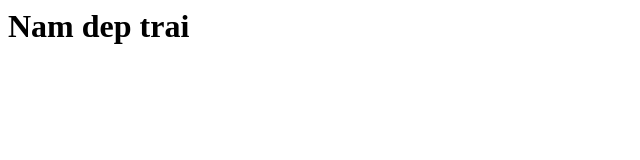
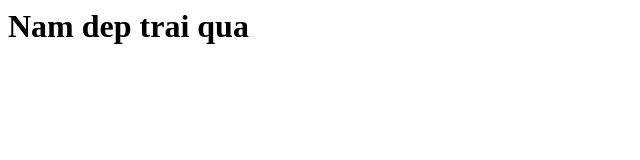
Before and after one commit to nhatnamcapos/testgit, a plain HTML site: page index.html in a window 1280 px wide. Shown: the whole page, without its empty margins (0-640 px from the left). Drawn offline with Linux system fonts and the light colour scheme.

Commit message:
add about.html and edit index.html file

```diff
--- a/index.html
+++ b/index.html
@@ -1 +1 @@
-<h1>Nam dep trai</h1>
+<h1>Nam dep trai qua</h1>
```
Also changed, not shown: about.html (added).
